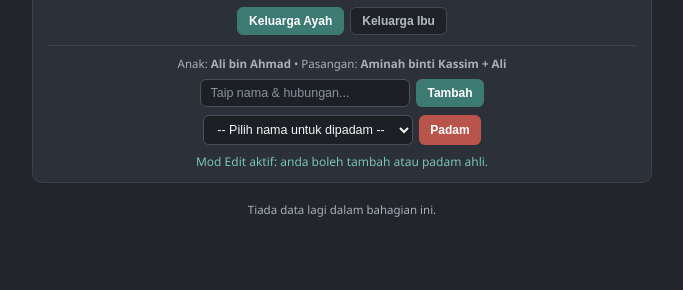
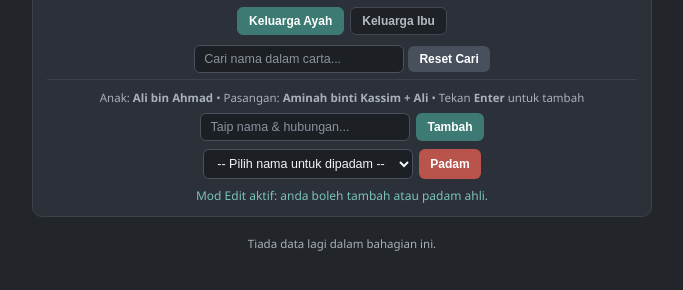
Before and after one commit to paulierra/Carta_Keluarga, a plain HTML site: page index.html in a window 1280 px wide. Both pictures are taken after a click on the button "Edit". Shown: the part 56-346 px from the top of the page, without its empty margins (298-981 px from the left). Drawn offline with Linux system fonts and the light colour scheme.

Commit message:
Update index.html

```diff
--- a/index.html
+++ b/index.html
@@ -21,9 +21,14 @@
       <button id="tabMother" type="button" class="tab-btn">Keluarga Ibu</button>
     </div>
 
+    <div class="search-row">
+      <input type="text" id="searchInput" placeholder="Cari nama dalam carta..." />
+      <button id="clearSearchBtn" type="button" class="secondary-btn">Reset Cari</button>
+    </div>
+
     <div id="editPanel" class="edit-panel hidden">
       <p class="hint">
-        Anak: <b>Ali bin Ahmad</b> &bull; Pasangan: <b>Aminah binti Kassim + Ali</b>
+        Anak: <b>Ali bin Ahmad</b> &bull; Pasangan: <b>Aminah binti Kassim + Ali</b> &bull; Tekan <b>Enter</b> untuk tambah
       </p>
 
       <div class="controls">
```
